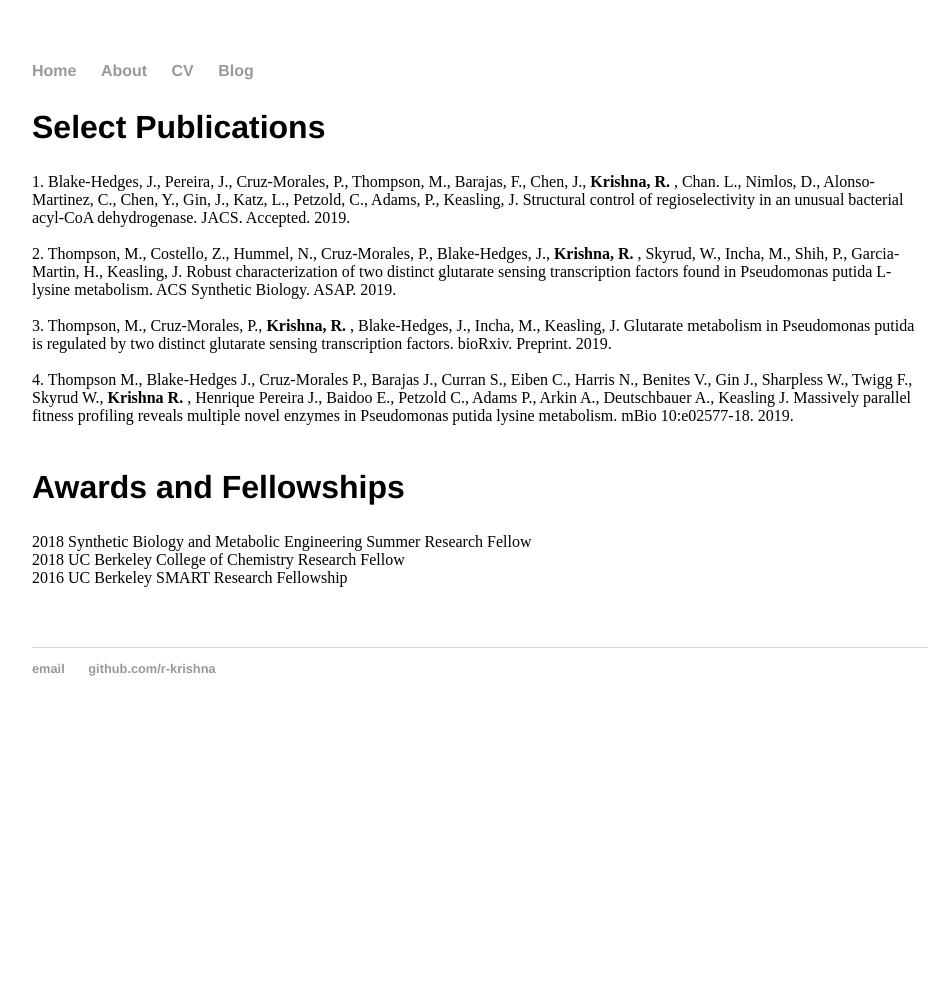
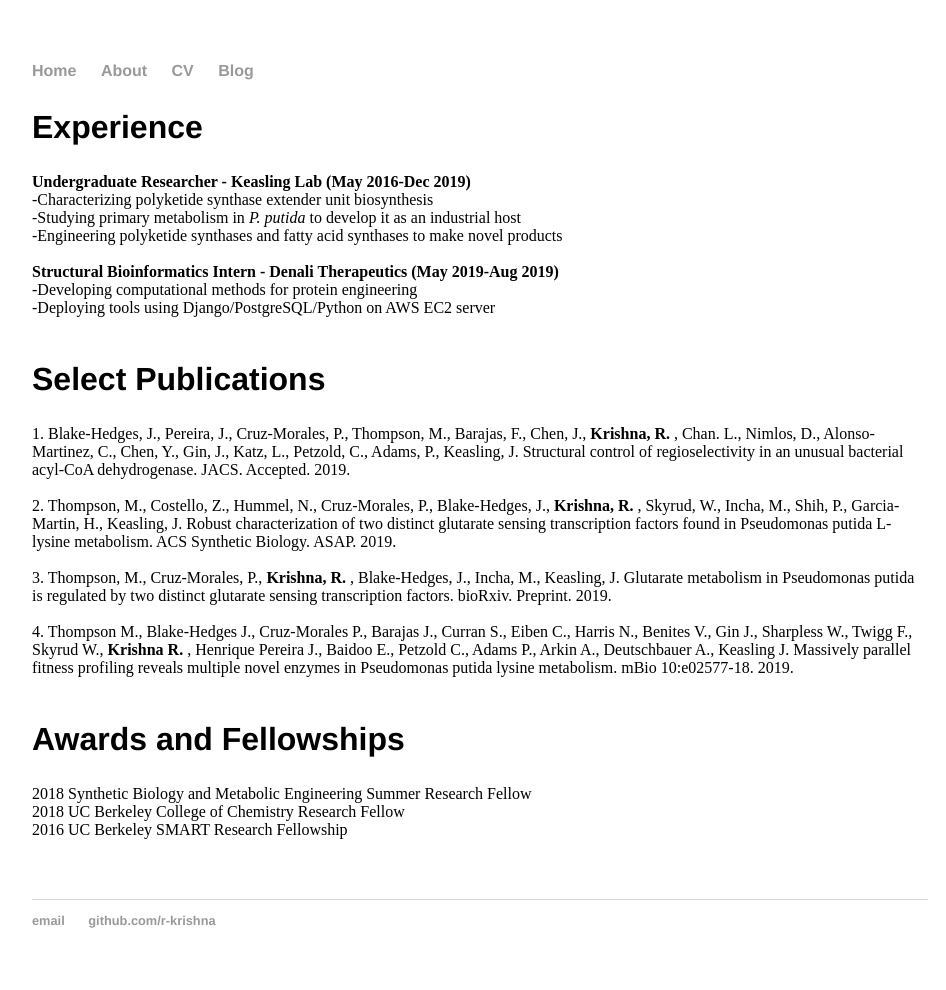
Before and after one commit to r-krishna/r-krishna.github.io, a Jekyll site: the page built from cv/index.html, in a window 1280 px wide. Shown: the whole page, without its empty margins (160-1106 px from the left). Built offline with Jekyll 4.4.1, drawn with Linux system fonts in a browser that asks for light colours; before the commit the page ends 900 px from its top, so only the background shows below that.

Commit message:
Update index.html

```diff
--- a/cv/index.html
+++ b/cv/index.html
@@ -6,6 +6,23 @@ title: CV
 	<div class="cv">
 		<!-- <a href="#" class="download" title="Download CV as PDF">Download CV</a>-->
 					<!-- <h1>Rohith Krishna</h1> -->
+		<h2> Experience </h2>
+		<strong> Undergraduate Researcher - Keasling Lab (May 2016-Dec 2019) </strong>
+		<br>
+		-Characterizing polyketide synthase extender unit biosynthesis
+		<br>
+		-Studying primary metabolism in <i> P. putida</i> to develop it as an industrial host
+		<br>
+		-Engineering polyketide synthases and fatty acid synthases to make novel products
+		<br>
+		<br>
+		<strong> Structural Bioinformatics Intern - Denali Therapeutics (May 2019-Aug 2019) </strong>
+		<br>
+		-Developing computational methods for protein engineering
+		<br>
+		-Deploying tools using Django/PostgreSQL/Python on AWS EC2 server
+		<br>
+		<br>
 
 					<h2>Select Publications</h2>
 
```
